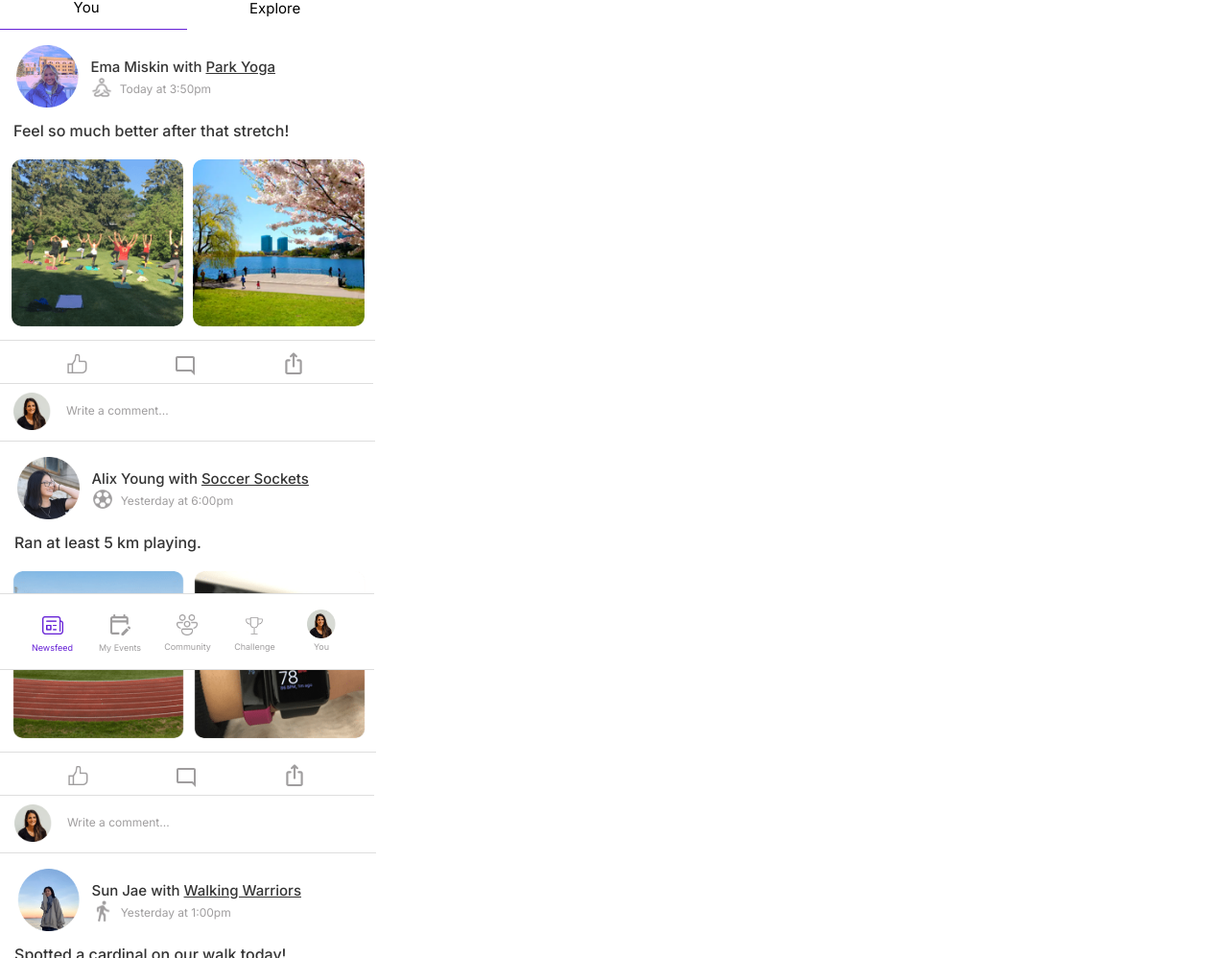
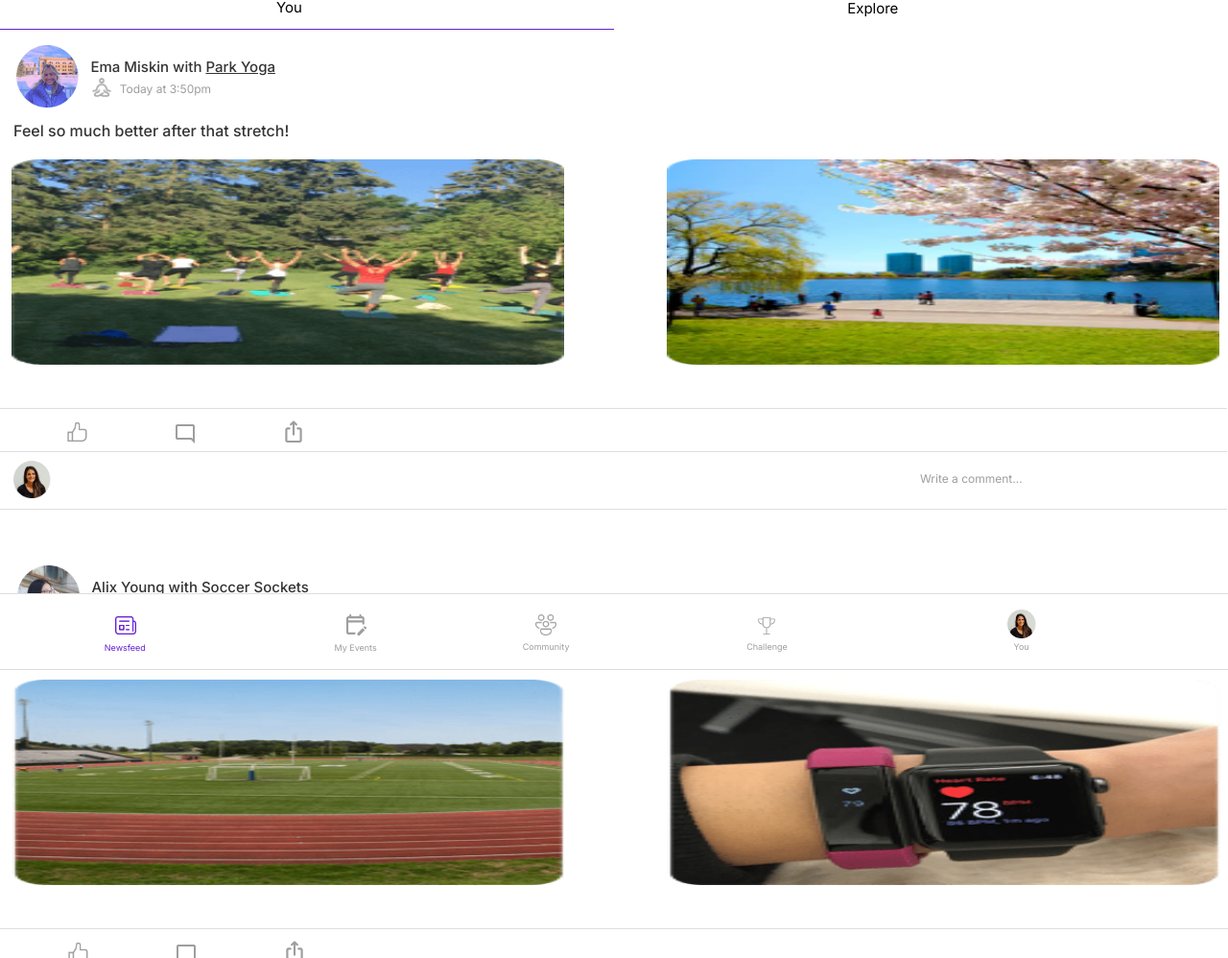
Before and after one commit to alanmin2015/Phizzy_Newsfeedpage, a plain HTML site: page index.html in a window 1280 px wide. Shown: the part 102-1100 px from the top of the page at 96% size. Drawn offline with Linux system fonts and the light colour scheme.

Commit message:
responsive design

```diff
--- a/newsfeed.css
+++ b/newsfeed.css
@@ -15,7 +15,7 @@
 .newsfeed-header {
   top: 0px;
   left: 0px;
-  width: 390px;
+  width: 100%;
   height: 133px;
   display: flex;
   position: fixed;
@@ -27,7 +27,7 @@
 .newsfeed-header1 {
   top: 0px;
   left: 0px;
-  width: 390px;
+  width: 100%;
   height: 133px;
   display: flex;
   position: absolute;
@@ -39,7 +39,7 @@
 .newsfeed-rectangle7 {
   top: 88.29412078857422px;
   left: 0px;
-  width: 195px;
+  width: 50%;
   height: 45px;
   display: flex;
   position: absolute;
@@ -50,7 +50,7 @@
 
 }
 .newsfeed-text {
-  left: 76.61px;
+  left: 45%;
   color: rgb(0, 0, 0);
   width: 54px;
   bottom: 13px;
@@ -68,15 +68,15 @@
 }
 .newsfeed-rectangle9 {
   top: 88.29412078857422px;
-  left: 195px;
-  width: 195px;
+  left: 50%;
+  width: 50%;
   height: 45px;
   display: flex;
   position: absolute;
   border-color: transparent;
 }
 .newsfeed-text01 {
-  left: 65px;
+  left: 38%;
   color: rgba(0, 0, 0, 1);
   width: 54px;
   bottom: 13px;
@@ -96,7 +96,7 @@
 }
 .newsfeed-group121 {
   top: 33px;
-  left: 133px;
+  left: 35%;
   width: 120px;
   height: 52px;
   display: flex;
@@ -126,7 +126,7 @@
 .newsfeed-newsfeed1 {
   top: 133px;
   left: -1px;
-  width: 394px;
+  width: 100%;
   height: 429px;
   display: flex;
   position: absolute;
@@ -137,7 +137,7 @@
 .newsfeed-container01 {
   top: 0px;
   left: 0px;
-  width: 392px;
+  width: 100%;
   height: 65px;
   display: flex;
   position: absolute;
@@ -205,7 +205,7 @@
 .newsfeed-container02 {
   top: 95px;
   left: 13.0625px;
-  width: 367.953125px;
+  width: 100%;
   height: 214px;
   display: flex;
   position: absolute;
@@ -233,7 +233,7 @@
 .newsfeed-rectangle119 {
   top: 40px;
   left: 0px;
-  width: 179px;
+  width: 174px;
   height: 174px;
   position: absolute;
   border-color: transparent;
@@ -241,8 +241,8 @@
 }
 .newsfeed-rectangle120 {
   top: 40px;
-  right: 0px;
-  width: 179px;
+  right: 21px;
+  width: 174px;
   height: 174px;
   position: absolute;
   border-color: transparent;
@@ -250,7 +250,7 @@
 }
 .newsfeed-rectangle121 {
   left: 0px;
-  width: 392px;
+  width: 100%;
   bottom: 0px;
   height: 106px;
   display: flex;
@@ -262,7 +262,7 @@
 }
 .newsfeed-container03 {
   left: 0px;
-  width: 390px;
+  width: 100%;
   bottom: 0px;
   height: 61px;
   display: flex;
@@ -297,7 +297,7 @@
 .newsfeed-container04 {
   top: 0px;
   left: 0px;
-  width: 390px;
+  width: 100%;
   height: 45px;
   display: flex;
   position: absolute;
@@ -330,7 +330,7 @@
 .newsfeed-newsfeed2 {
   top: 562px;
   left: 0px;
-  width: 394px;
+  width: 100%;
   height: 429px;
   display: flex;
   position: absolute;
@@ -341,7 +341,7 @@
 .newsfeed-container05 {
   top: 0px;
   left: 0px;
-  width: 392px;
+  width: 100%;
   height: 65px;
   display: flex;
   position: absolute;
@@ -406,7 +406,7 @@
 .newsfeed-container06 {
   top: 95px;
   left: 13.0625px;
-  width: 367.953125px;
+  width: 100%;
   height: 214px;
   display: flex;
   position: absolute;
@@ -442,7 +442,7 @@
 }
 .newsfeed-rectangle1201 {
   top: 40px;
-  right: 0px;
+  right: 21px;
   width: 179px;
   height: 174px;
   position: absolute;
@@ -451,7 +451,7 @@
 }
 .newsfeed-rectangle1211 {
   left: 0px;
-  width: 392px;
+  width: 100%;
   bottom: 0px;
   height: 106px;
   display: flex;
@@ -463,7 +463,7 @@
 }
 .newsfeed-container07 {
   left: 0px;
-  width: 390px;
+  width: 100%;
   bottom: 0px;
   height: 61px;
   display: flex;
@@ -498,7 +498,7 @@
 .newsfeed-container08 {
   top: 0px;
   left: 0px;
-  width: 390px;
+  width: 100%;
   height: 45px;
   display: flex;
   position: absolute;
@@ -531,7 +531,7 @@
 .newsfeed-newsfeed3 {
   top: 991px;
   left: 0px;
-  width: 390px;
+  width: 100%;
   height: 429px;
   display: flex;
   position: absolute;
@@ -542,7 +542,7 @@
 .newsfeed-container09 {
   top: 0px;
   left: 0px;
-  width: 392px;
+  width: 100%;
   height: 65px;
   display: flex;
   position: absolute;
@@ -607,7 +607,7 @@
 .newsfeed-container10 {
   top: 95px;
   left: 13.0625px;
-  width: 367.953125px;
+  width: 100%;
   height: 214px;
   display: flex;
   position: absolute;
@@ -643,7 +643,7 @@
 }
 .newsfeed-rectangle1202 {
   top: 40px;
-  right: 0px;
+  right: 21px;
   width: 179px;
   height: 174px;
   position: absolute;
@@ -652,7 +652,7 @@
 }
 .newsfeed-rectangle1212 {
   left: 0px;
-  width: 392px;
+  width: 100%;
   bottom: 0px;
   height: 106px;
   display: flex;
@@ -664,7 +664,7 @@
 }
 .newsfeed-container11 {
   left: 0px;
-  width: 390px;
+  width: 100%;
   bottom: 0px;
   height: 61px;
   display: flex;
@@ -699,7 +699,7 @@
 .newsfeed-container12 {
   top: 0px;
   left: 0px;
-  width: 390px;
+  width: 100%;
   height: 45px;
   display: flex;
   position: absolute;
@@ -732,7 +732,7 @@
 .newsfeed-tab  {
   bottom: 0;
   left: 0px;
-  width: 390px;
+  width: 100%;
   height: 80px;
   display: flex;
   position: fixed;
@@ -747,9 +747,10 @@
 .newsfeed-new-tab-bar {
   top: 0px;
   left: 0px;
-  width: 390px;
+  width: 100%;
   height: 80px;
   display: flex;
+  justify-content: space-between;
   position: absolute;
   align-items: flex-start;
   flex-shrink: 0;
@@ -757,7 +758,8 @@
 }
 .newsfeed-container13 {
   top: 21px;
-  left: 100px;
+  /* left: 100px; */
+  left: 27%;
   width: 50px;
   height: 40px;
   display: flex;
@@ -792,7 +794,8 @@
 }
 .newsfeed-container14 {
   top: 21px;
-  left: 164px;
+
+   left: 42%;
   width: 63px;
   height: 39px;
   display: flex;
@@ -827,7 +830,7 @@
 }
 .newsfeed-container15 {
   top: 16px;
-  left: 320px;
+  left: 82%;
   width: 30px;
   height: 44px;
   display: flex;
@@ -863,7 +866,7 @@
 }
 .newsfeed-container16 {
   top: 23.703125px;
-  left: 234px;
+  left: 60%;
   width: 63px;
   height: 36.296875px;
   display: flex;
@@ -898,7 +901,8 @@
 }
 .newsfeed-container17 {
   top: 23px;
-  left: 33px;
+  left: 8.5%;
+  /* left: 33px;  */
   width: 43.15625px;
   height: 38px;
   display: flex;
@@ -1010,3 +1014,30 @@ body {
   color: var(--dl-color-gray-black);
   background-color: var(--dl-color-gray-white);
 }
+
+
+
+/* Media queries for smaller screens */
+@media only screen and (max-width: 380px) {
+  .newsfeed-rectangle119, .newsfeed-rectangle120,.newsfeed-rectangle1191, .newsfeed-rectangle1201,.newsfeed-rectangle1192,.newsfeed-rectangle1202 {
+    width: 40%;
+    right: 10%;
+  }
+}
+
+@media only screen and (min-width: 500px) {
+  .newsfeed-rectangle119, .newsfeed-rectangle120,.newsfeed-rectangle1191, .newsfeed-rectangle1201,.newsfeed-rectangle1192,.newsfeed-rectangle1202 {
+    width: 45%;
+    height: 100%;
+
+  }
+  .newsfeed-newsfeed1, .newsfeed-newsfeed2, .newsfeed-newsfeed1{
+    height:500px;
+  }
+  .newsfeed-newsfeed2{
+    top:45%;
+  }
+  .newsfeed-newsfeed3{
+    top:80%;
+  }
+}
```
